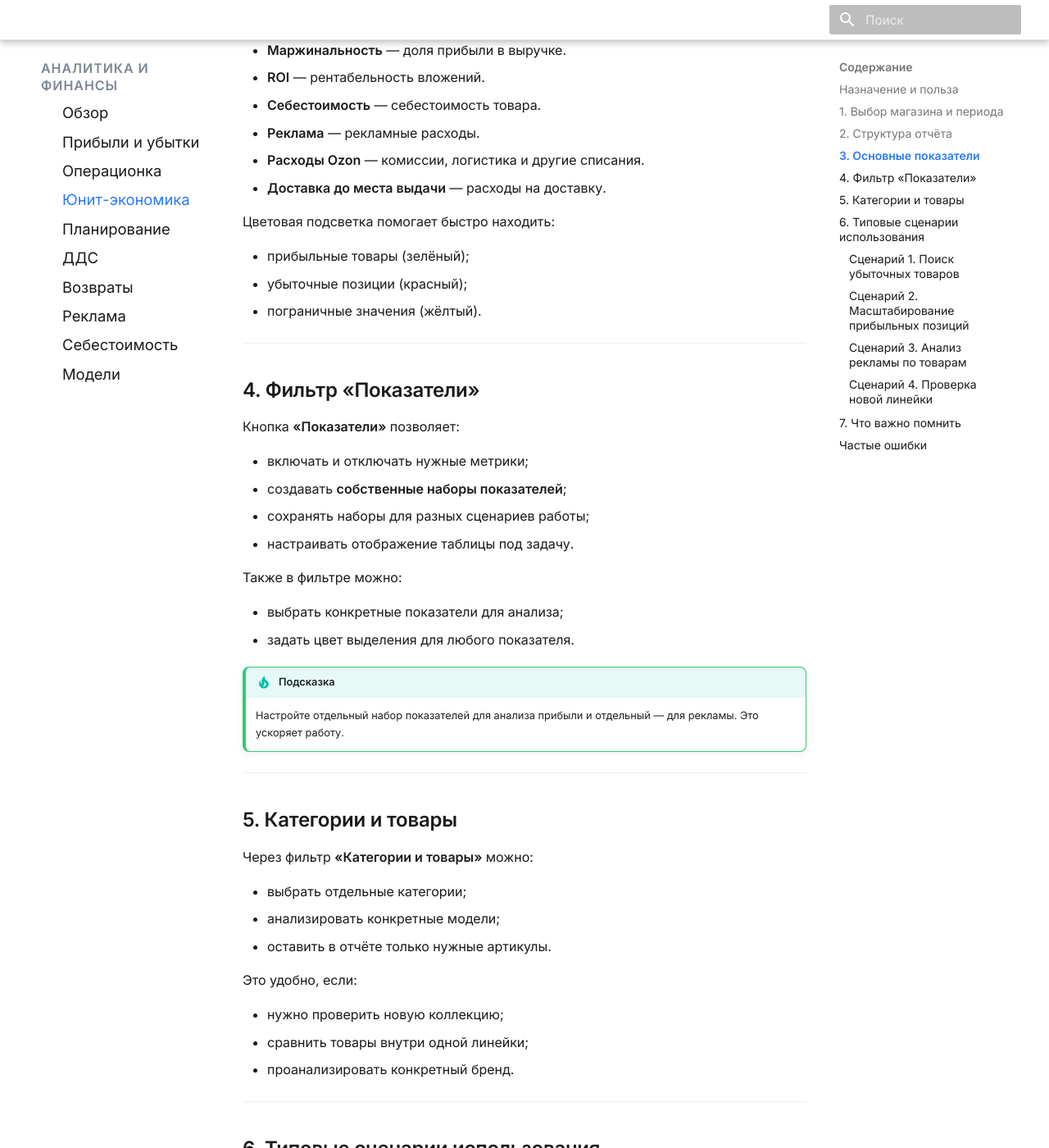
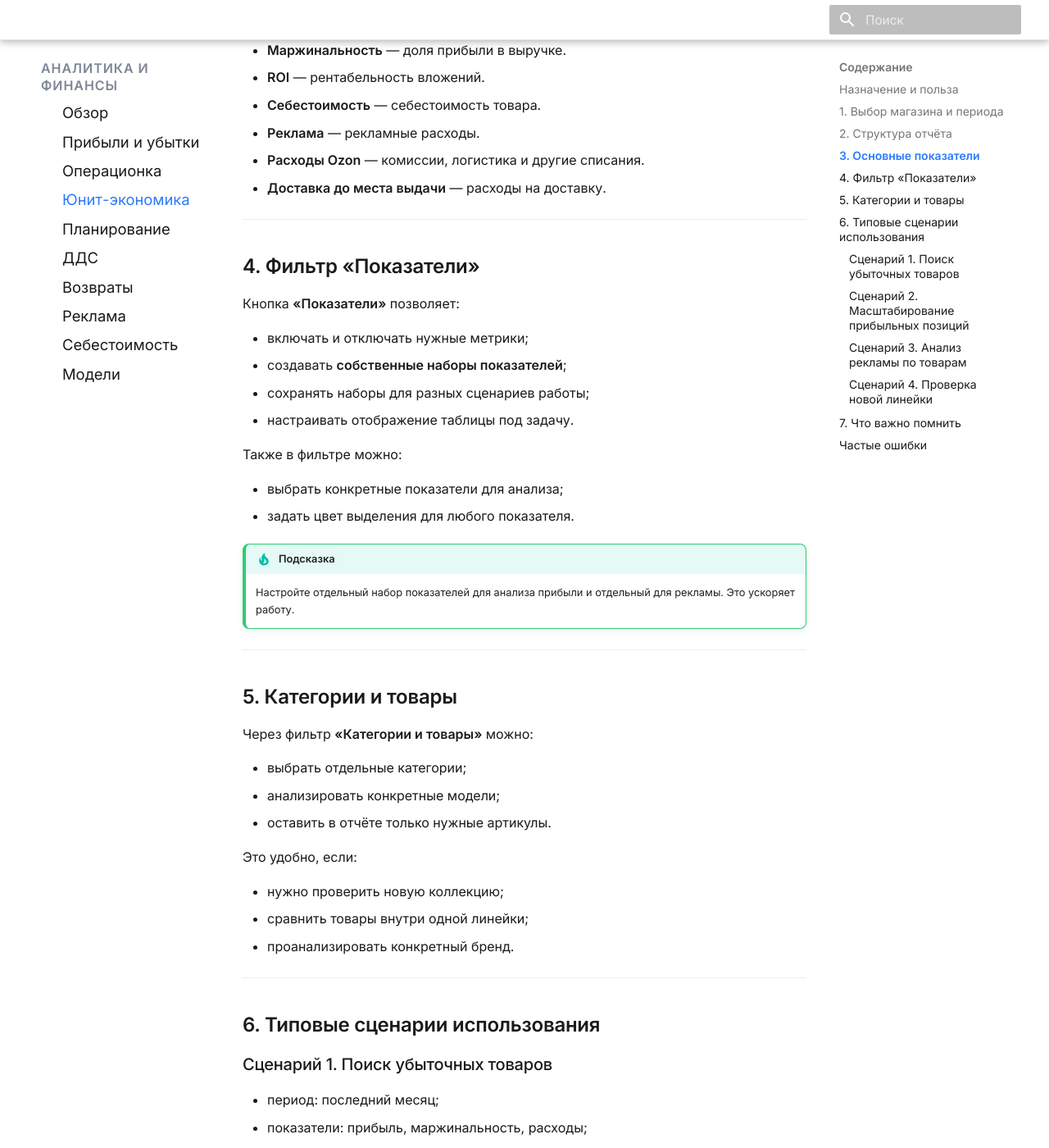
Before and after one commit to GitHubJackPerson/stpulse-docs, an MkDocs documentation site: the page built from docs/analytics/unit-economics.md, in a window 1280 px wide and 1400 px high, scrolled down 1672 px. Shown: the whole window at 82% size. Built offline with MkDocs 1.6.1 and Material for MkDocs 9.7.7, drawn with Linux system fonts in a browser that asks for light colours; some of the changed text lies outside the part shown.

Commit message:
Add Units

```diff
--- a/docs/analytics/unit-economics.md
+++ b/docs/analytics/unit-economics.md
@@ -1,7 +1,6 @@
 # Юнитка
 
-Отчёт **«Юнитка»** показывает **юнит-экономику по каждому товару (артикулу)** за выбранный период.
-По сути, это та же «Операционка», но **без динамики по дням** и **только по товарам** — чтобы быстро понять, какие позиции зарабатывают, а какие работают в минус.
+Отчёт **«Юнитка»** показывает **юнит-экономику по каждому товару (артикулу)** за выбранный период. По сути, это та же «Операционка», но **без динамики по дням** и **только по товарам** — чтобы быстро понять, какие позиции зарабатывают, а какие работают в минус.
 
 Отчёт помогает принимать решения по ассортименту, ценам и рекламе.
 
@@ -64,12 +63,6 @@
 - **Расходы Ozon** — комиссии, логистика и другие списания.
 - **Доставка до места выдачи** — расходы на доставку.
 
-Цветовая подсветка помогает быстро находить:
-
-- прибыльные товары (зелёный);
-- убыточные позиции (красный);
-- пограничные значения (жёлтый).
-
 ---
 
 ## 4. Фильтр «Показатели»
@@ -87,7 +80,7 @@
 - задать цвет выделения для любого показателя.
 
 !!! tip "Подсказка"
-    Настройте отдельный набор показателей для анализа прибыли и отдельный — для рекламы. Это ускоряет работу.
+    Настройте отдельный набор показателей для анализа прибыли и отдельный для рекламы. Это ускоряет работу.
 
 ---
 
```
